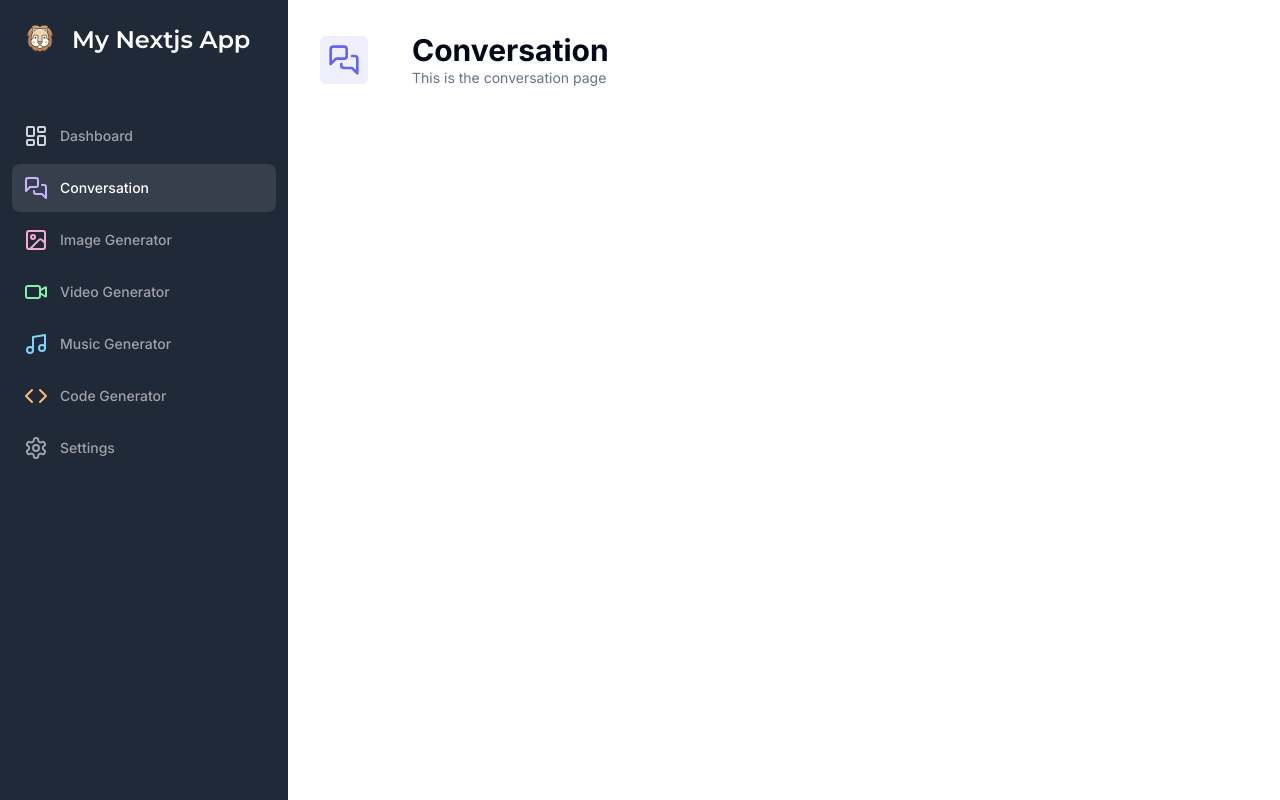
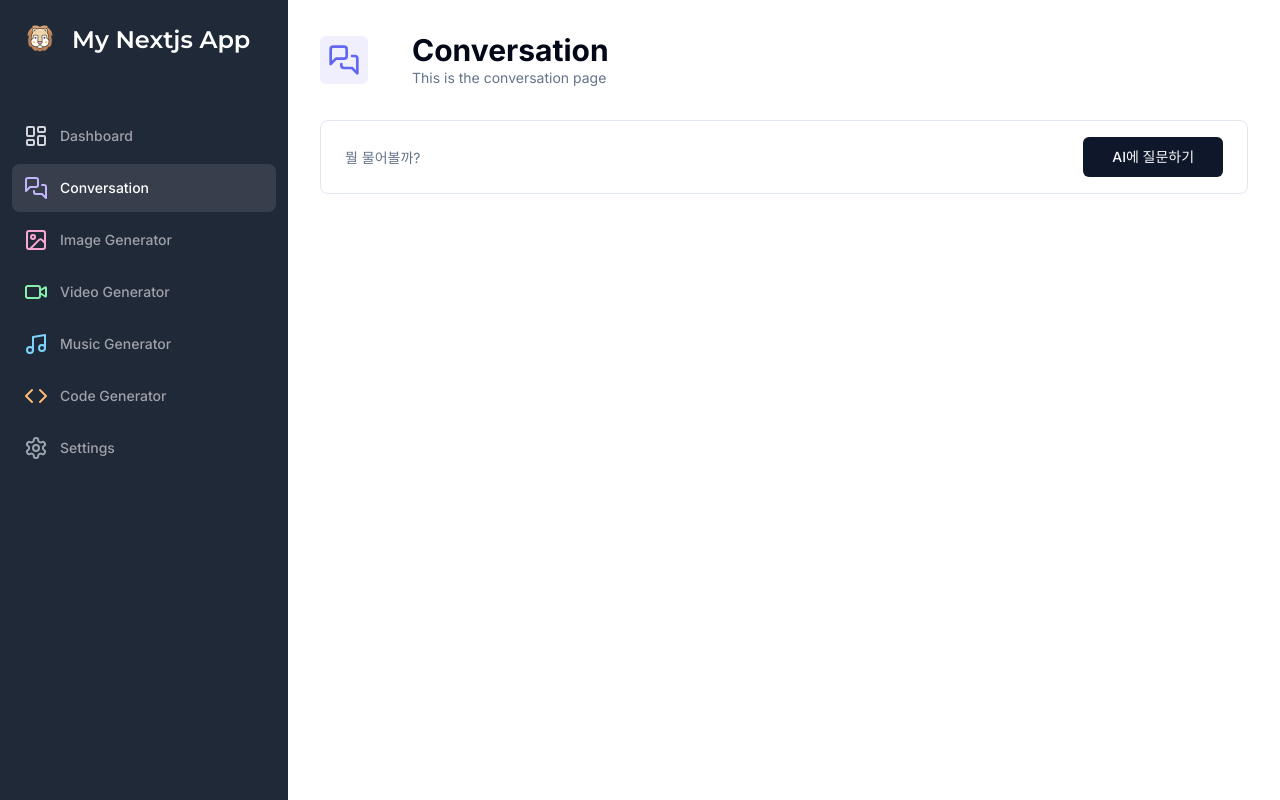
Before and after one commit to macklinkim/Nextjs-study-ai-saas, a Next.js app: page /conversation in a window 1280 px wide. Built offline with nearby package versions, Linux system fonts and the light colour scheme.

Commit message:
💄 prompt라인 작업 계속

```diff
--- /dev/null
+++ b/app/(dashboard)/(routes)/conversation/constants.ts
@@ -0,0 +1,5 @@
+import * as z from "zod";
+
+export const formSchema = z.object({
+  prompt: z.string().min(1, { message: "내용을 넣어야합니다." }),
+})
--- a/app/(dashboard)/(routes)/conversation/page.tsx
+++ b/app/(dashboard)/(routes)/conversation/page.tsx
@@ -1,15 +1,32 @@
 "use client"
-import Heading from "@/components/heading";
+import * as z from "zod"
 import { MessagesSquare } from "lucide-react";
 import { useForm } from "react-hook-form";
-import * as z from "zod"
+import { zodResolver } from "@hookform/resolvers/zod";
 
+import Heading from "@/components/heading";
+import { formSchema } from "./constants";
+import {
+  Form,
+  FormControl,
+  FormField,
+  FormItem
+} from "@/components/ui/form";
+import { Input } from "@/components/ui/input";
+import clerkMiddleware from '../../../../middleware';
+import { Button } from "@/components/ui/button";
 const Conversation = () => {
-  const form = useForm({
+  const form = useForm<z.infer<typeof formSchema>>({
+    resolver: zodResolver(formSchema),
     defaultValues: {
       prompt: ""
     }
   });
+
+  const isLoading = form.formState.isSubmitting;
+  const onSubmit = async (data: z.infer<typeof formSchema>) => {
+    console.log(data);
+  }
 
   return (
     <div>
@@ -20,8 +37,21 @@
         iconColor="text-indigo-500"
         bgColor="bg-indigo-500/10" />
       {/* npx shadcn-ui@latest add form, shadcn ui써서 작성, useForm, zod 합쳐짐 개꿀 */}
+      {/* npx shadcn-ui@latest add input */}
       <div className="px-4 lg:px-8">
-
+        <div>
+          <Form {...form}>
+            <form onSubmit={form.handleSubmit(onSubmit)} className="rounded-lg border w-full p-4 px-3 md:px-6 grid grid-cols-12 gap-2">
+              <FormField name="prompt" render={({ field }) => (
+                <FormItem className="col-span-12 lg:col-span-10" >
+                  <FormControl className="m-0 p-0">
+                    <Input className="border-0 outline-none focus-visible:ring-0 focus-visible:ring-transparent" disabled={isLoading} placeholder="뭘 물어볼까?" {...field} />
+                  </FormControl>
+                </FormItem>)} />
+                <Button className="col-span-12 lg:col-span-2">AI에 질문하기</Button>
+            </form>
+          </Form>
+        </div>
       </div>
     </div>
   );
--- /dev/null
+++ b/components/ui/input.tsx
@@ -0,0 +1,25 @@
+import * as React from "react"
+
+import { cn } from "@/lib/utils"
+
+export interface InputProps
+  extends React.InputHTMLAttributes<HTMLInputElement> {}
+
+const Input = React.forwardRef<HTMLInputElement, InputProps>(
+  ({ className, type, ...props }, ref) => {
+    return (
+      <input
+        type={type}
+        className={cn(
+          "flex h-10 w-full rounded-md border border-input bg-background px-3 py-2 text-sm ring-offset-background file:border-0 file:bg-transparent file:text-sm file:font-medium placeholder:text-muted-foreground focus-visible:outline-none focus-visible:ring-2 focus-visible:ring-ring focus-visible:ring-offset-2 disabled:cursor-not-allowed disabled:opacity-50",
+          className
+        )}
+        ref={ref}
+        {...props}
+      />
+    )
+  }
+)
+Input.displayName = "Input"
+
+export { Input }
```
